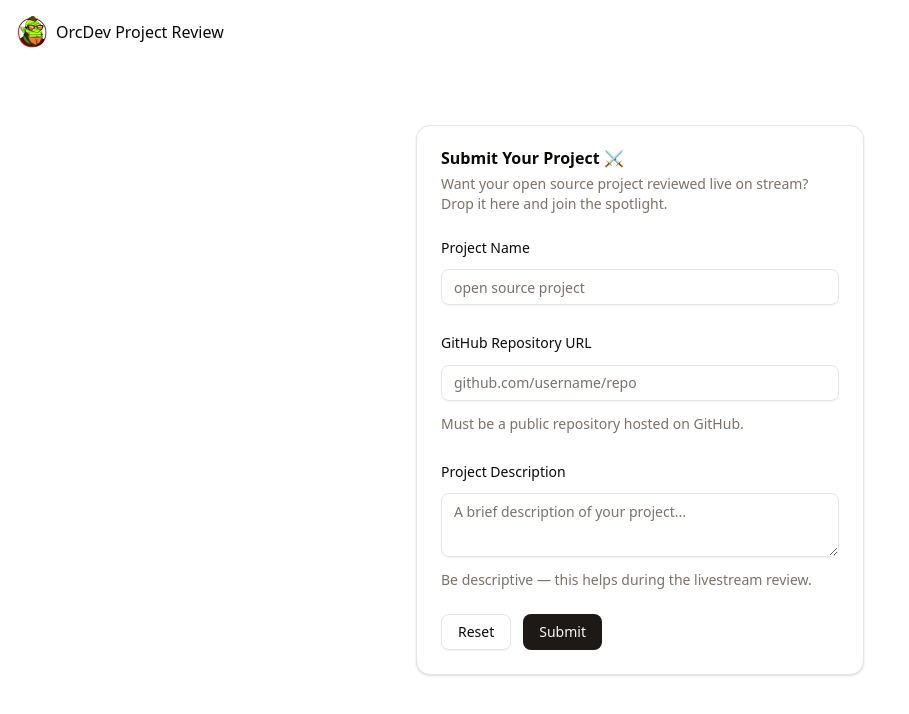
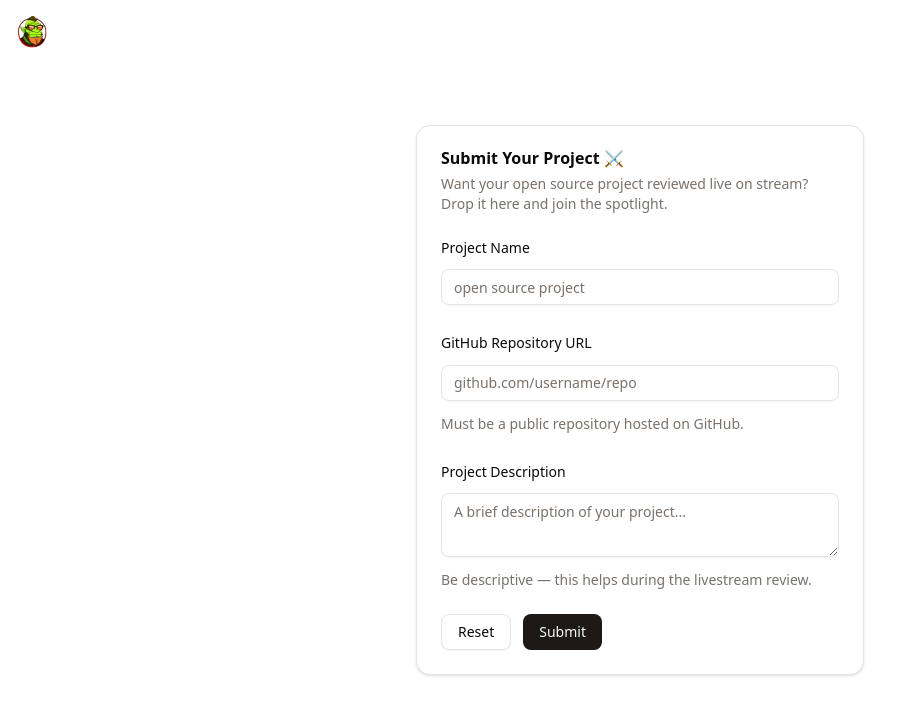
Before and after one commit to TheOrcDev/orcdev-project-review, a Next.js app: page / in a window 1280 px wide. Shown: the top 714 px of the page, without its empty margins (0-909 px from the left). Built offline with nearby package versions, Linux system fonts and the light colour scheme.

Commit message:
feat(header) replace header title with a link to the homepage for improved navigation

```diff
--- a/components/header.tsx
+++ b/components/header.tsx
@@ -1,18 +1,23 @@
 import Image from "next/image";
+import Link from "next/link";
 import { ModeSwitcher } from "./mode-switcher";
 
 export function Header() {
   return (
     <header className="absolute top-0 flex w-full items-center justify-between p-4">
-      <div className="flex items-center gap-2">
+      <Link
+        className="flex items-center gap-2"
+        href="/"
+        rel="noopener noreferrer"
+        title="OrcDev Project Review"
+      >
         <Image
           alt="OrcDev Project Review"
           height={32}
           src="/orcdev.png"
           width={32}
         />
-        <h1>OrcDev Project Review</h1>
-      </div>
+      </Link>
       <ModeSwitcher />
     </header>
   );
```
